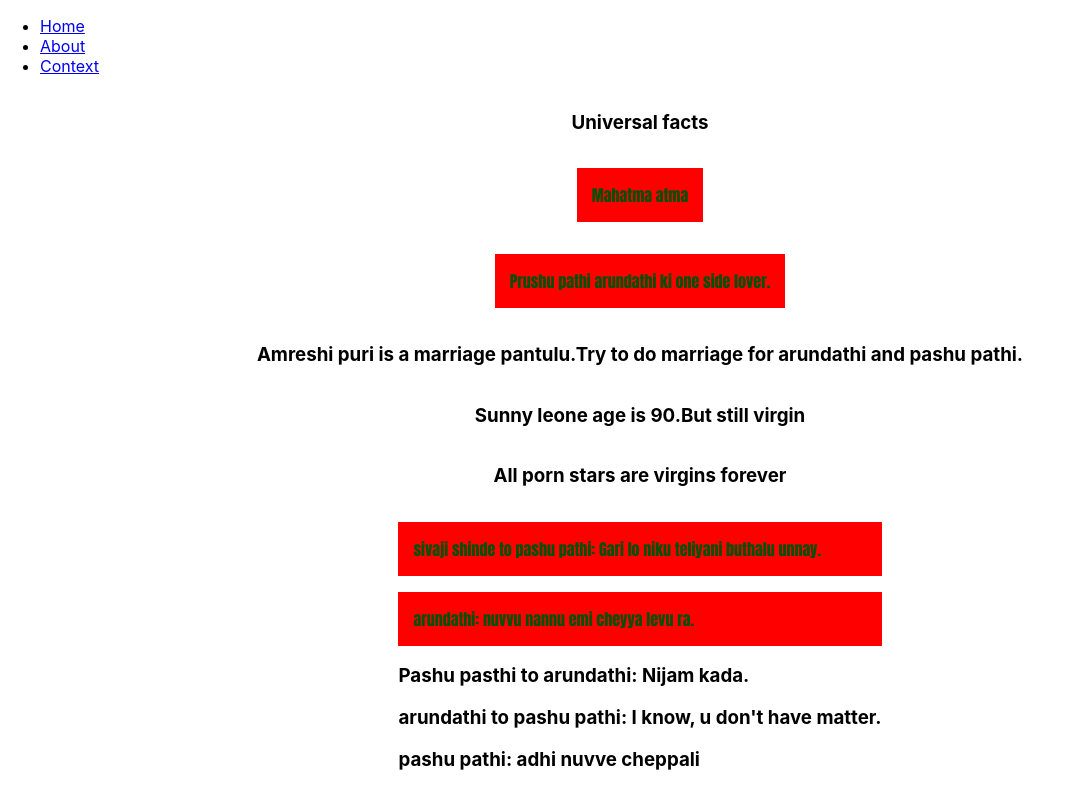
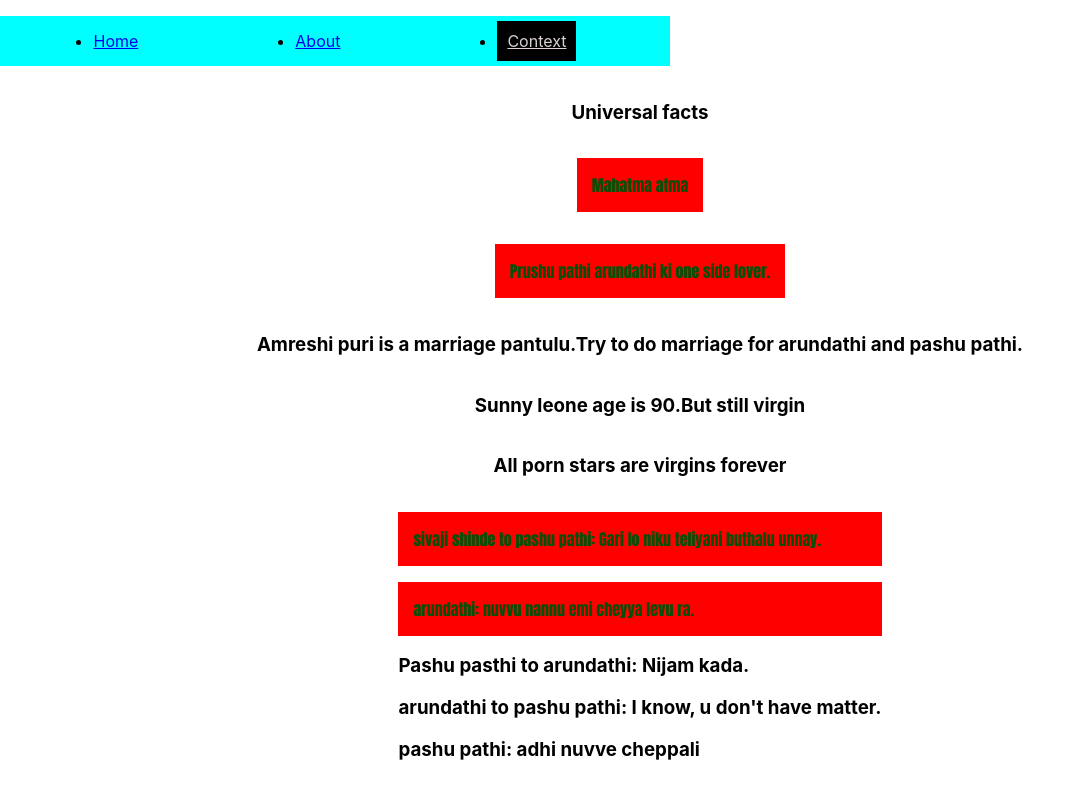
Before and after one commit to Aravind-ibhubs/React-Preactice-2023, a React (Create React App) app: page /context in a window 1280 px wide. Shown: the whole page, without its empty margins (0-1085 px from the left). Built offline with nearby package versions, Linux system fonts and the light colour scheme.

Commit message:
active links class

```diff
--- a/src/App.css
+++ b/src/App.css
@@ -28,9 +28,17 @@ body > div > a {
 }
 .button-container {
   width: 50vw;
+  display: flex;
   flex-direction: row;
   justify-content: space-around;
   align-items: center;
+  background-color: aqua;
+  padding: 15px;
+}
+.active-link {
+  background-color: black;
+  color: rgb(219, 209, 209);
+  padding: 10px;
 }
 .titleOfPage {
   padding: 10px;
--- a/src/Navigate/Navigate.js
+++ b/src/Navigate/Navigate.js
@@ -1,5 +1,5 @@
 import React from "react";
-import { Link } from "react-router-dom";
+import { NavLink } from "react-router-dom";
 import "../App.css"
 
 function Navigation() {
@@ -7,18 +7,17 @@ function Navigation() {
         width: '60vw'
     };
 
-
     return (
         <nav style={navMainWidth}>
             <ul className="button-container">
                 <li>
-                    <Link to="/">Home</Link>
+                    <NavLink exact to="/" className={({ isActive }) => (isActive ? 'active-link': '')}>Home</NavLink>
                 </li>
                 <li>
-                    <Link to="/about">About</Link>
+                    <NavLink to="/about" className={({ isActive }) => (isActive ? 'active-link': '')}>About</NavLink>
                 </li>
                 <li>
-                    <Link to="/context">Context</Link>
+                    <NavLink to="/context" className={({ isActive }) => (isActive ? 'active-link': '')}>Context</NavLink>
                 </li>
             </ul>
         </nav>
```
